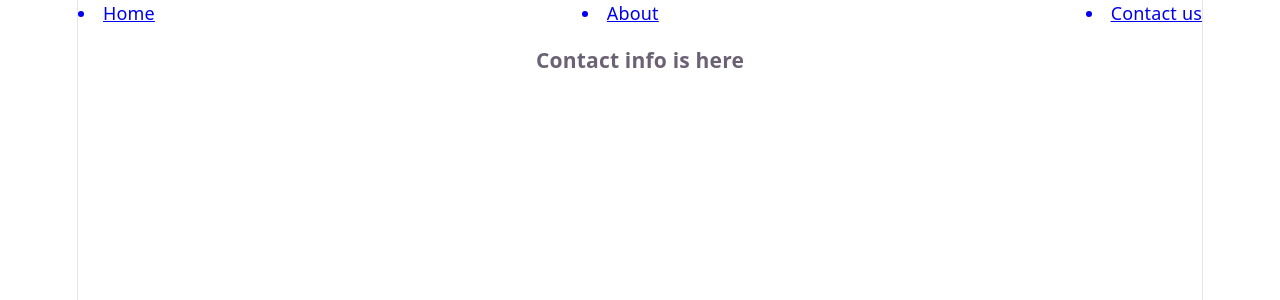
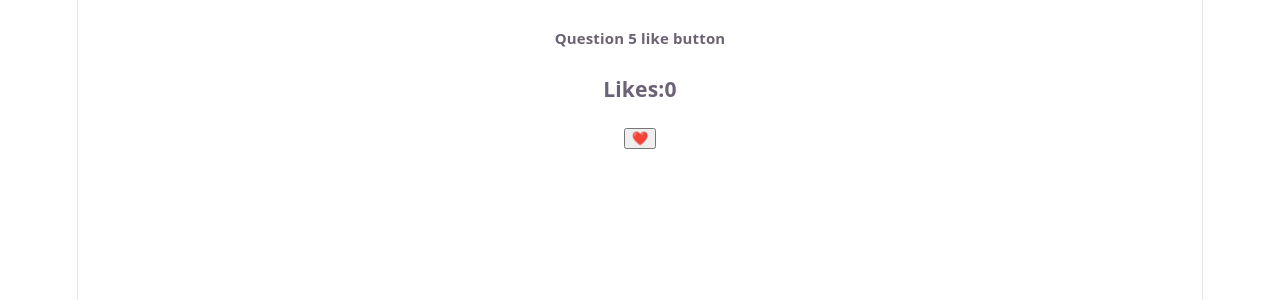
Before and after one commit to rawatrishab007/assignments, a React (Vite) app in the folder assign1/: page /contact in a window 1280 px wide. Shown: the top 300 px of the page. Built offline with nearby package versions, Linux system fonts and the light colour scheme.

Commit message:
assignment 1 all questions done

```diff
--- a/assign1/src/App.jsx
+++ b/assign1/src/App.jsx
@@ -1,13 +1,14 @@
 import React from 'react'
+import Likes from './components/Likes'
 // import Q1Counter from './components/Q1counter'
 // import StudentCard from './components/StudentCard'
 // import Q3CounterSplit from './components/Q3CounterSplit'
 // import Q4Badge from './components/Q4Badge'
-import NavBar from './class/NavBar'
-import {Route,Routes} from 'react-router-dom'
-import Home from './class/Home1'
-import About from './class/About'
-import Contact from './class/Contact'
+// import NavBar from './class/NavBar'
+// import {Route,Routes} from 'react-router-dom'
+// import Home from './class/Home1'
+// import About from './class/About'
+// import Contact from './class/Contact'
 
 const App = () => {
   return (
@@ -20,12 +21,13 @@ const App = () => {
      <Q3CounterSplit/>
      <h1>Question4</h1>
      <Q4Badge/> */}
-     <NavBar/>
+     {/* <NavBar/>
      <Routes>
       <Route path='/' element={<Home/>}></Route>
       <Route path='/About' element={<About/>}></Route>
       <Route path='/contact' element={<Contact/>}></Route>
-     </Routes>
+     </Routes> */}
+     <Likes/>
 
     </div>
   )
--- /dev/null
+++ b/assign1/src/components/Likes.jsx
@@ -0,0 +1,24 @@
+import React, { useState } from 'react'
+const LikeCount=({likes})=>{
+    return <h3>Likes:{likes}</h3>
+}
+const LikeButton=({onLike})=>{
+    return <button onClick={onLike}>❤️</button>
+}
+
+const Likes = () => {
+    const[like,setLike]=useState(0)
+    const handleLike=()=>{
+        setLike(like+1)
+    }
+  return (
+    <>
+    <h5>Question 5 like button</h5>
+    <LikeCount likes={like}></LikeCount>
+    <LikeButton onLike={handleLike}></LikeButton>
+
+    </>
+  )
+}
+
+export default Likes
```
